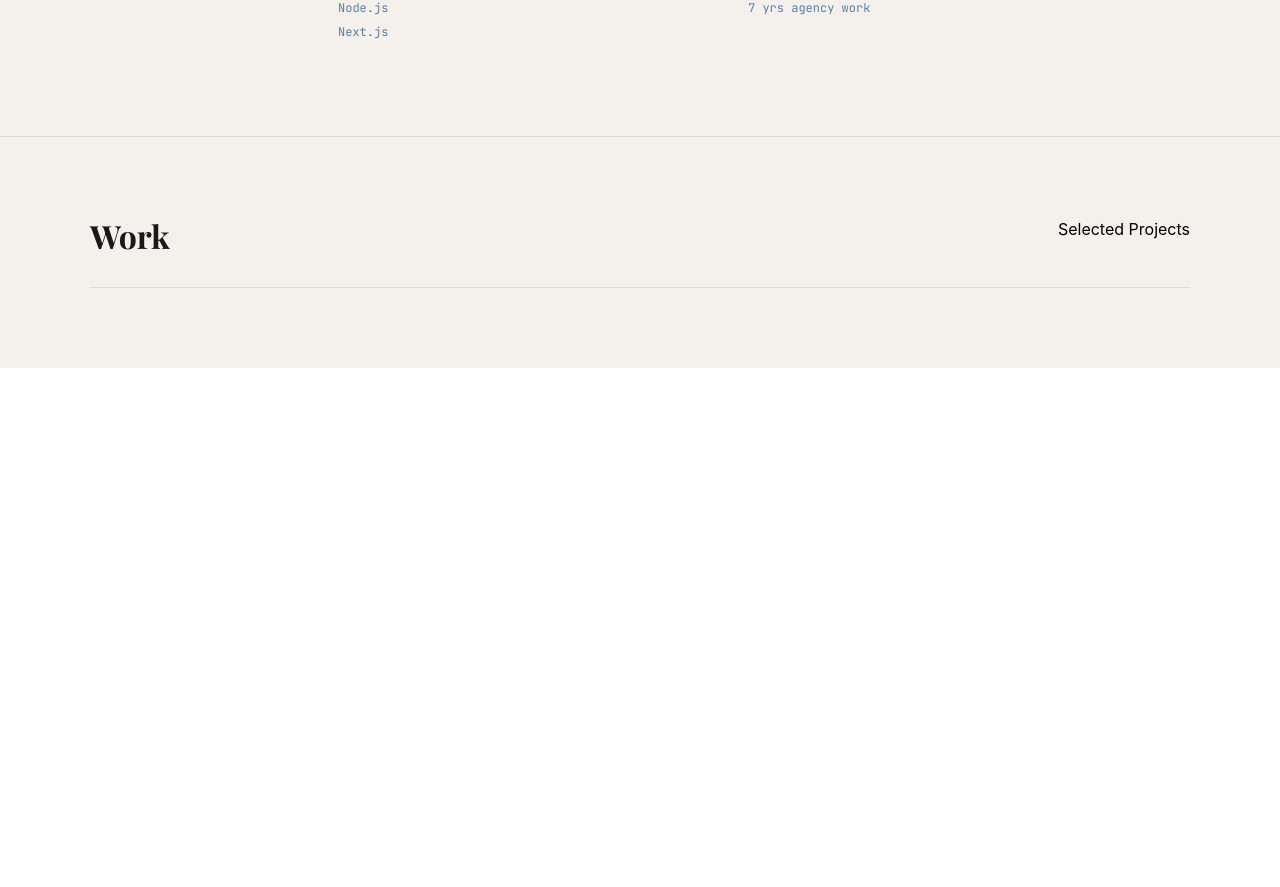
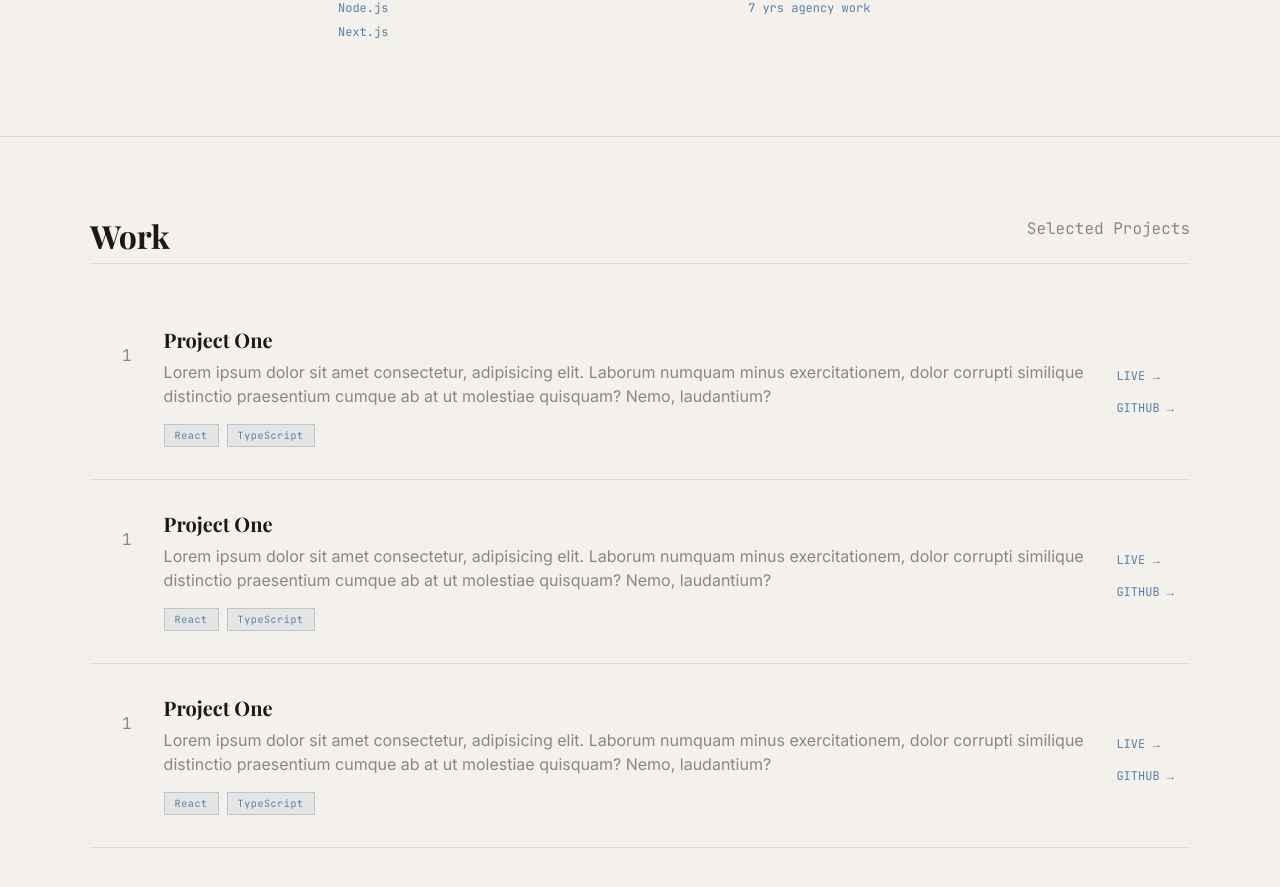
Before and after one commit to SamCostanzo/portfolio, a React (Vite) app: page / in a window 1280 px wide. Shown: the part 1038-1925 px from the top of the page. Before the commit the page ends 1406 px from the top, so only its background shows below. Built offline with nearby package versions, Linux system fonts and the light colour scheme; a web font is replaced by a local one.

Commit message:
Added work projects!

```diff
--- a/src/components/Work.jsx
+++ b/src/components/Work.jsx
@@ -1,10 +1,21 @@
-export default function Work(){
-    return(
-        <div className="work bg-background px-4 py-20">
-            <div className="flex max-w-container mx-auto justify-between border-b-1 border-border pb-4">
-                <h2 className="mb-4 font-playfair text-[min(12vw,2rem)] font-bold text-text leading-[1.2]">Work</h2>
-                <p>Selected Projects</p>
-            </div>
+import TechnologyBadge from "./TechnologyBadge";
+import WorkItem from "./WorkItem";
+
+export default function Work() {
+  return (
+    <div className="work bg-background px-4 py-20">
+      <div className="items-center max-w-container mx-auto">
+        <div className="flex justify-between border-b-1 border-border pb-2 mb-12">
+          <h2 className="font-playfair text-[min(12vw,2rem)] font-bold text-text leading-[1.2]">Work</h2>
+          <p className="font-mono text-muted">Selected Projects</p>
         </div>
-    )
+
+        <div className="work-list">
+          <WorkItem />
+          <WorkItem />
+          <WorkItem />
+        </div>
+      </div>
+    </div>
+  );
 }
--- /dev/null
+++ b/src/components/WorkItem.jsx
@@ -0,0 +1,28 @@
+import TechnologyBadge from "./TechnologyBadge";
+
+export default function WorkItem({}) {
+  return (
+    <div className="work-item flex justify-between gap-4 p-4 border-b-1 border-border mb-4">
+      <div className="work-number p-4 text-muted font-mono">1</div>
+      <div className="work-info">
+        <h4 className="font-playfair text-[min(12vw,1.25rem)] font-bold text-text leading-[1.2] mb-2">Project One</h4>
+        <p className="mb-4 text-muted font-inter">
+          Lorem ipsum dolor sit amet consectetur, adipisicing elit. Laborum numquam minus exercitationem, dolor corrupti similique distinctio praesentium cumque ab at ut molestiae quisquam? Nemo,
+          laudantium?
+        </p>
+        <div className="work-links flex flex-wrap gap-2 items-center mb-4">
+          <TechnologyBadge title="React" />
+          <TechnologyBadge title="TypeScript" />
+        </div>
+      </div>
+      <div className="flex flex-col gap-2 min-w-[fit-content] justify-center">
+        <a href="#" target="_blank" className="mb-2 text-accent uppercase font-mono text-xs hover:scale-110 duration-300">
+          Live →
+        </a>
+        <a href="#" target="_blank" className="mb-2 text-accent uppercase font-mono text-xs hover:scale-110 duration-300">
+          GitHub →
+        </a>
+      </div>
+    </div>
+  );
+}
```
Also changed, not shown: public/Male-Placeholder.jpg (renamed from public/images/male-ph.jpg).
